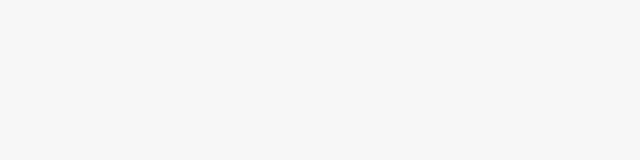
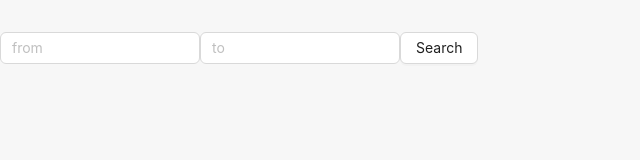
Before and after one commit to nikolap/mi-transit, a Next.js app: page / in a window 1280 px wide. Shown: the top 160 px of the page, without its empty margins (0-640 px from the left). Built offline with nearby package versions, Linux system fonts and the light colour scheme.

Commit message:
feat: autocomplete search for stations

```diff
--- /dev/null
+++ b/src/components/useDebounce.ts
@@ -0,0 +1,19 @@
+import { useState, useEffect } from "react";
+
+const useDebounce = (value: any, delay: number) => {
+	const [debouncedValue, setDebouncedValue] = useState(value);
+
+	useEffect(() => {
+		const handler = setTimeout(() => {
+			setDebouncedValue(value);
+		}, delay);
+
+		return () => {
+			clearTimeout(handler);
+		};
+	}, [value, delay]);
+
+	return debouncedValue;
+};
+
+export default useDebounce;
--- a/src/pages/index.tsx
+++ b/src/pages/index.tsx
@@ -1,5 +1,93 @@
-import React from "react";
+import React, { useMemo, useState } from "react";
+import useSWR, { SWRConfig } from "swr";
+import { AutoComplete, Button, Input } from "antd";
+import useDebounce from "@/components/useDebounce";
+
+const content = {
+	marginTop: "32px",
+};
+
+// eslint-disable-next-line @typescript-eslint/ban-ts-comment
+// @ts-ignore
+const fetcher = (...args) => fetch(...args).then((res) => res.json());
+
+interface Station {
+	id: string;
+	name: string;
+	icon: string;
+}
+
+interface LocationSearchResults {
+	stations: Station[];
+}
+
+function locationSearchResultsToOptions(results?: LocationSearchResults) {
+	if (results) {
+		const stations = results.stations || [];
+		return stations.map((station: Station) => {
+			return {
+				label: station.name,
+				value: station.id,
+			};
+		});
+	}
+	return [];
+}
+
+function SearchInput() {
+	const [from, setFrom] = useState("");
+	const [to, setTo] = useState("");
+	const searchDebounceMs = 600;
+	const debouncedFrom = useDebounce(from, searchDebounceMs);
+	const debouncedTo = useDebounce(to, searchDebounceMs);
+
+	const { data: fromAutocomplete } = useSWR(
+		debouncedFrom.length > 3 && `/api/v1/locations?query=${debouncedFrom}`,
+		{ refreshInterval: 0 },
+	);
+	const { data: toAutocomplete } = useSWR(
+		debouncedTo.length > 3 && `/api/v1/locations?query=${debouncedTo}`,
+		{ refreshInterval: 0 },
+	);
+
+	console.log(fromAutocomplete);
+
+	const fromAutocompleteOptions = useMemo(
+		() => locationSearchResultsToOptions(fromAutocomplete),
+		[fromAutocomplete],
+	);
+	const toAutocompleteOptions = useMemo(
+		() => locationSearchResultsToOptions(toAutocomplete),
+		[toAutocomplete],
+	);
+
+	return (
+		<div style={content}>
+			<AutoComplete
+				options={fromAutocompleteOptions}
+				style={{ width: 200 }}
+				placeholder="from"
+				onChange={(value) => setFrom(value)}
+				onSelect={(_, option) => setFrom(option.label)}
+				value={from}
+			/>
+			<AutoComplete
+				options={toAutocompleteOptions}
+				style={{ width: 200 }}
+				placeholder="to"
+				onChange={(value) => setTo(value)}
+				onSelect={(_, option) => setTo(option.label)}
+				value={to}
+			/>
+			<Button>Search</Button>
+		</div>
+	);
+}
 
 export default function Home() {
-	return <></>;
+	return (
+		<SWRConfig value={{ refreshInterval: 30000, fetcher: fetcher }}>
+			<SearchInput />
+		</SWRConfig>
+	);
 }
```
